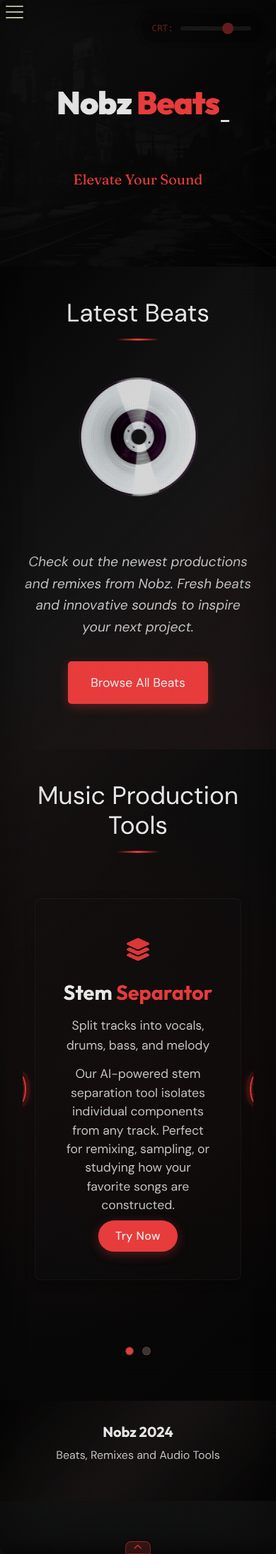
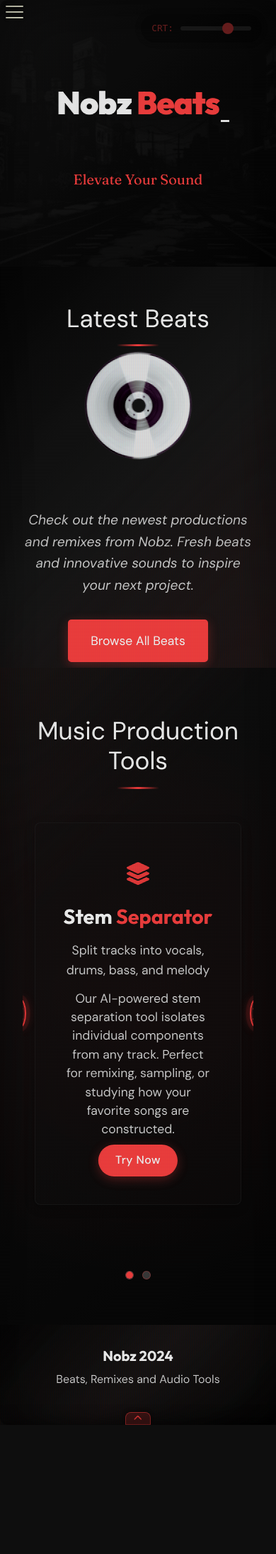
Before and after one commit to nobz226/nobs-beats-app, a Flask app: page / in a window 390 px wide. Shown: the whole page at 71% size. After the commit the page ends 2008 px from the top, so only its background shows below. Run offline with Flask 3, Linux system fonts and the light colour scheme; data comes from the database, SQL or seed files in the repository.

Commit message:
Improve homepage layout and spacing: (1) Make Latest Beats section more compact with reduced width and optimized spacing, (2) Adjust spacing between section titles and content for visual consistency across sections, (3) Fix viewport sizing to prevent scrolling past footer

```diff
--- a/templates/home.html
+++ b/templates/home.html
@@ -119,9 +119,6 @@
         <h3>Nobz 2024</h3>
         <p>Beats, Remixes and Audio Tools</p>
     </div>
-
-    <!-- Added spacer div with reduced height -->
-    <div class="bottom-spacer"></div>
 </div>
 {% endblock %}
 
@@ -137,6 +134,9 @@
         margin: 0;
         overflow-x: hidden;
         width: 100%;
+        min-height: 100vh; /* Minimum height of viewport */
+        display: flex;
+        flex-direction: column;
     }
 
     /* Hero Section */
@@ -202,7 +202,8 @@
     /* Section Title Styling - Moved here to apply to all sections */
     .section-title {
         text-align: center;
-        margin-bottom: 2.5rem;
+        margin-bottom: 1.5rem; /* Reduced from 2.5rem to 1.5rem to create less space */
+        padding-top: 1.5rem; /* Added padding to move titles lower */
         font-size: 2.2rem;
         color: #ffffff;
         position: relative;
@@ -220,7 +221,7 @@
     /* Latest Beats Section - Updated gradient and padding */
     .latest-section {
         margin: 0;
-        padding: 4rem 2rem;  /* Reduced from 6rem to 4rem */
+        padding: 3rem 2rem 1rem 2rem;  /* Reduced bottom padding from 2rem to 1rem */
         background: linear-gradient(
             135deg,
             #0a0a0a 0%,
@@ -231,18 +232,26 @@
         overflow: hidden;
     }
 
+    /* Remove the custom spacing that was added */
+    .latest-section .section-title {
+        margin-bottom: 0.2rem; /* Reduced from 0.5rem to 0.2rem */
+    }
+
     .latest-content {
         display: flex;
         align-items: center;
         justify-content: center;
-        max-width: 1000px;
+        max-width: 800px; /* Reduced from 1000px to 800px */
         margin: 0 auto;
         gap: 2rem;
+        padding-bottom: 0; /* Removed bottom padding completely */
+        margin-bottom: -0.5rem; /* Negative margin to pull content up */
+        margin-top: 0; /* Remove top margin to let the title spacing control the distance */
     }
 
     .latest-text {
         flex: 1;
-        max-width: 500px;
+        max-width: 400px; /* Reduced from 500px to 400px */
         text-align: left;
         z-index: 2;
     }
@@ -274,16 +283,16 @@
 
     .vinyl-wrapper {
         position: relative;
-        width: 350px;
-        height: 350px;
+        width: 300px; /* Reduced from 350px to 300px */
+        height: 300px; /* Reduced from 350px to 300px */
         display: flex;
         justify-content: center;
         align-items: center;
     }
 
     .vinyl-image {
-        width: 300px;
-        height: 300px;
+        width: 260px; /* Reduced from 300px to 260px */
+        height: 260px; /* Reduced from 300px to 260px */
         position: relative;
         opacity: 0.85;
         animation: rotate 20s linear infinite;
@@ -308,6 +317,10 @@
         overflow: hidden;
     }
 
+    .features-section .section-title {
+        margin-bottom: 1.5rem; /* Reduced from 3rem to 1.5rem to be consistent */
+    }
+
     .features-section::before {
         content: '';
         position: absolute;
@@ -327,6 +340,7 @@
     .carousel-container {
         max-width: 1200px;
         margin: 0 auto;
+        margin-top: 0; /* Remove top margin to let the title spacing control the distance */
         position: relative;
         z-index: 1;
         overflow: hidden;
@@ -578,6 +592,7 @@
         );
         padding: 2rem;
         position: relative;
+        margin-bottom: 0; /* Ensure no margin below footer */
     }
 
     .footer-info h3 {
@@ -587,12 +602,6 @@
 
     .footer-info p {
         color: #cccccc;
-    }
-
-    /* Add bottom spacer styling */
-    .bottom-spacer {
-        height: 75px;
-        width: 100%;
     }
 
     /* Animation Keyframes */
@@ -636,23 +645,18 @@
 
         .latest-text {
             text-align: center;
-            order: 2;
-        }
-
-        .latest-text .section-title {
-            text-align: center;
+            max-width: 100%;
         }
 
         .vinyl-wrapper {
-            width: 250px;
-            height: 250px;
-            order: 1;
+            width: 220px;
+            height: 220px;
             margin-bottom: 1rem;
         }
 
         .vinyl-image {
-            width: 200px;
-            height: 200px;
+            width: 180px;
+            height: 180px;
         }
 
         .feature-cards {
@@ -697,6 +701,11 @@
         height: 3px !important;
         width: 15px !important; /* Make the cursor slightly wider for better visibility */
         transform: translateY(5px) !important; /* Additional adjustment to move cursor down */
+    }
+
+    /* Make the footer stick to the bottom */
+    .footer-info {
+        margin-top: auto; /* Push footer to bottom of flex container */
     }
 </style>
 {% endblock %}
```
